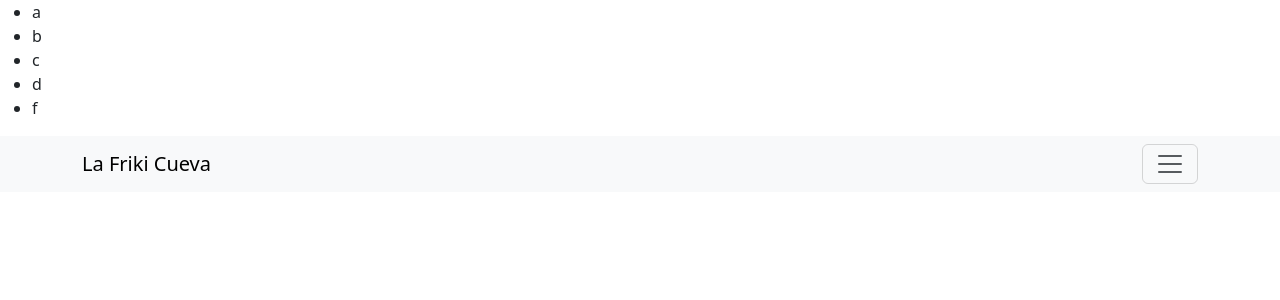
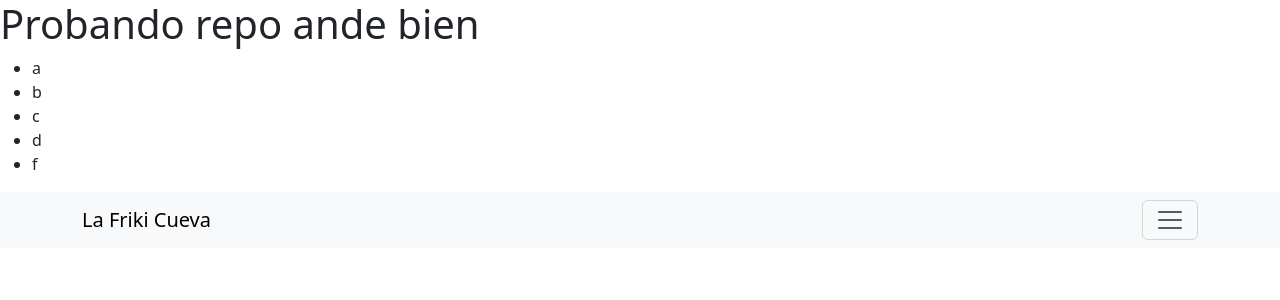
Before and after one commit to Ulises-Rodriguez-809/React_JS_Coder_House, a React (Create React App) app: page / in a window 1280 px wide. Shown: the top 300 px of the page. Built offline with nearby package versions, Linux system fonts and the light colour scheme.

Commit message:
probando q el repo toma bien los cambios

```diff
--- a/src/App.js
+++ b/src/App.js
@@ -5,6 +5,7 @@ import { NavBarBootstrap } from './components/NavBarBootstrap';
 function App() {
   return (
     <>
+      <h1>Probando repo ande bien</h1>
       <NavBar />
       <NavBarBootstrap />
     </>
```
